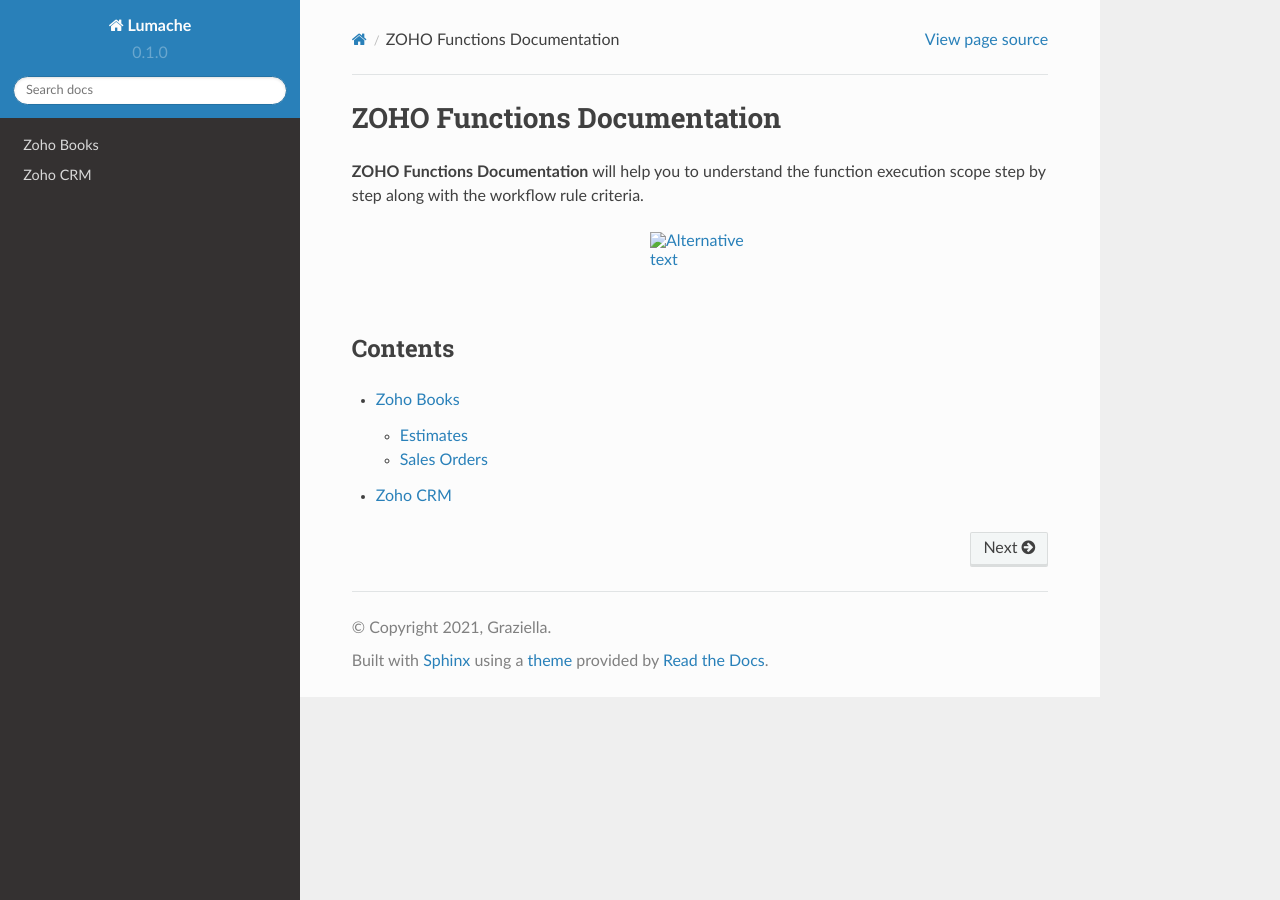
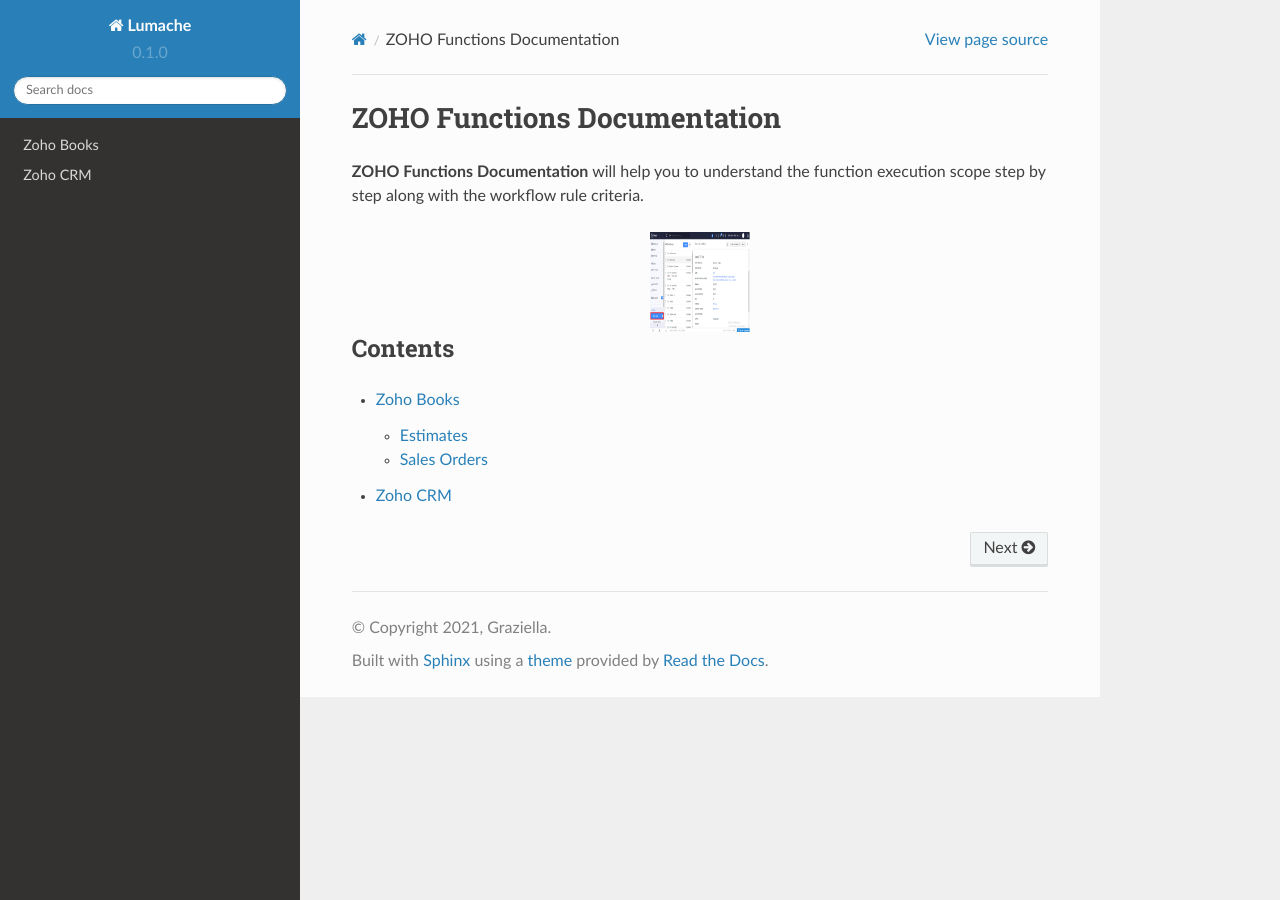
Before and after one commit to syedshahzaibshah/Functions-Documentation, a Sphinx documentation site: the page built from docs/source/index.rst, in a window 1280 px wide. Built offline with Sphinx 7.4.7 and the Read the Docs theme 2.0.0, drawn with Linux system fonts in a browser that asks for light colours.

Commit message:
Update index.rst

```diff
--- a/docs/source/index.rst
+++ b/docs/source/index.rst
@@ -3,7 +3,7 @@ ZOHO Functions Documentation
 
 **ZOHO Functions Documentation** will help you to understand the function execution scope step by step along with the workflow rule criteria.
 
-.. image:: /images/cost_items.png
+.. image:: /img/cost_items.png
      :width: 200
      :height: 200
      :scale: 50%
```
